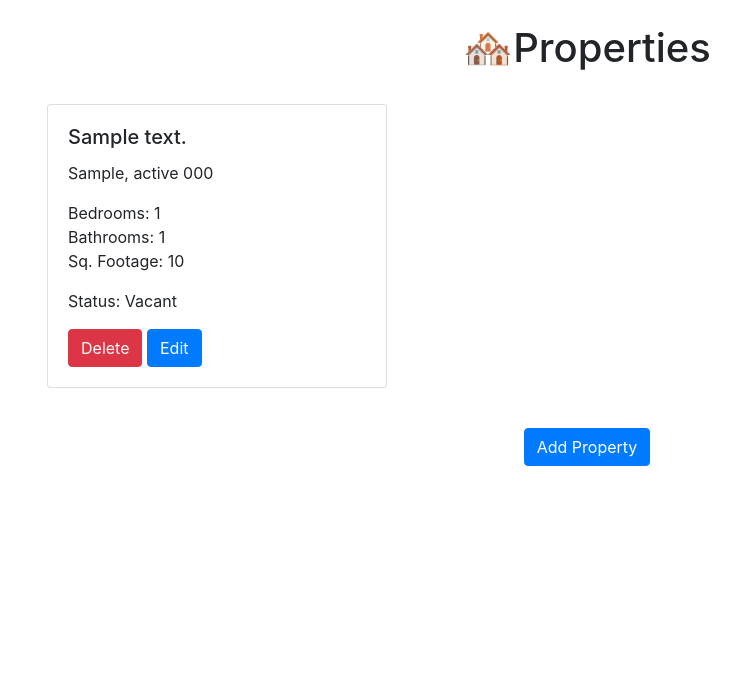
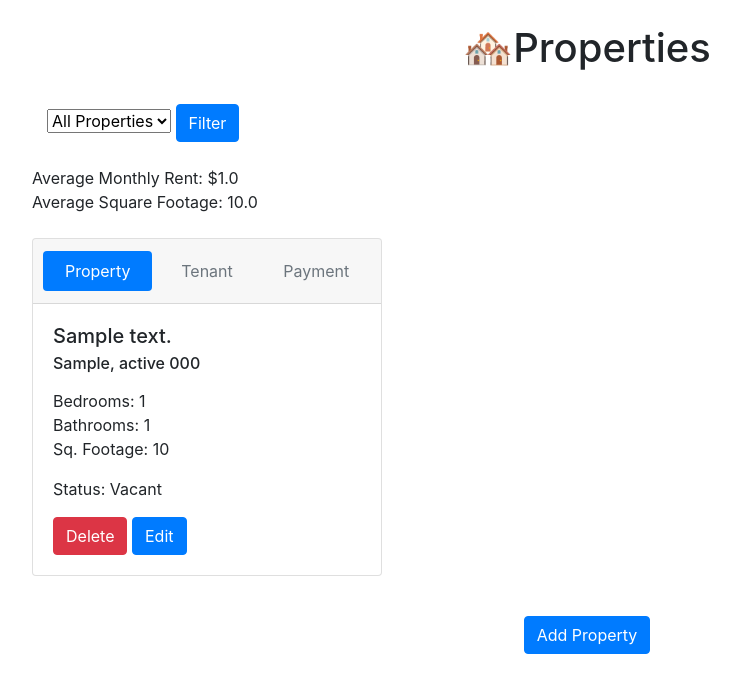
Before and after one commit to harn1shmodi/rentrack, a Flask app: page / in a window 1280 px wide. Shown: the part 56-749 px from the top of the page, without its empty margins (53-793 px from the left). Run offline with Flask 3, Linux system fonts and the light colour scheme; a user stored in the database is signed in; tables that the repository leaves empty hold one stand-in row (values such as "Sample post"); some libraries are stand-ins or nearby versions.

Commit message:
final touches

```diff
--- a/website/__init__.py
+++ b/website/__init__.py
@@ -11,6 +11,9 @@ def create_app():
     app = Flask(__name__)
     app.config['SECRET_KEY'] = 'hjshjhdjakjshkjdhjs'
     app.config['SQLALCHEMY_DATABASE_URI'] = f'sqlite:///{DB_NAME}'
+    #isolation level in sql
+    app.config['SQLALCHEMY_ENGINE_OPTIONS'] = {'isolation_level': 'SERIALIZABLE'}
+
     db.init_app(app)
 
     from .views import views
--- a/website/auth.py
+++ b/website/auth.py
@@ -58,7 +58,7 @@ def sign_up():
             flash('Password must be at least 7 characters.', category='error')
         else:
             new_user = User(email=email, first_name=first_name, password=generate_password_hash(
-                password1, method='sha256'))
+                password1, method='scrypt'))
             db.session.add(new_user)
             db.session.commit()
             login_user(new_user, remember=True)
--- a/website/models.py
+++ b/website/models.py
@@ -1,9 +1,10 @@
 from . import db
 from flask_login import UserMixin
 from sqlalchemy.sql import func
+from sqlalchemy.schema import Index
 
 class User(db.Model, UserMixin):
-    id = db.Column(db.Integer, primary_key=True)
+    id = db.Column(db.Integer, primary_key=True, index=True)
     email = db.Column(db.String(150), unique=True)
     password = db.Column(db.String(150))
     first_name = db.Column(db.String(150))
@@ -19,7 +20,7 @@ class Property(db.Model):
     bathrooms = db.Column(db.Integer)
     square_footage = db.Column(db.Integer)
     status = db.Column(db.String(255))
-    owner_id = db.Column(db.Integer, db.ForeignKey('user.id'))
+    owner_id = db.Column(db.Integer, db.ForeignKey('user.id'), index=True)
 
     def __repr__(self):
         return '<Property %r>' % self.property_id
--- a/website/static/index.js
+++ b/website/static/index.js
@@ -6,3 +6,8 @@ function deleteProperty(propId) {
     window.location.href = "/";
   });
 }
+
+$('#proplist a').on('click', function (e) {
+  e.preventDefault()
+  $(this).tab('show')
+})
--- a/website/templates/base.html
+++ b/website/templates/base.html
@@ -3,6 +3,8 @@
   <head>
     <meta charset="utf-8" />
     <meta name="viewport" content="width=device-width, initial-scale=1" />
+    <link rel="shortcut icon" href="{{ url_for('static', filename='favicon.ico') }}">
+
     <link
       rel="stylesheet"
       href="https://stackpath.bootstrapcdn.com/bootstrap/4.4.1/css/bootstrap.min.css"
@@ -89,4 +91,10 @@ function deleteProperty(propId) {
 </script>
 {% endblock %}
   </body>
+  <script>
+    $('#proplist a').on('click', function (e) {
+e.preventDefault()
+$(this).tab('show')
+})
+  </script>
 </html>
--- a/website/templates/home.html
+++ b/website/templates/home.html
@@ -1,28 +1,123 @@
 {% extends "base.html" %} {% block title %}Home{% endblock %} {% block content
 %}
+
 <br />
 <h1 align="center">🏘️Properties</h1>
 <br />
 <div class="container">
+  <form method="GET">
+    <select name="status_filter" class="form-select">
+      <option value="" selected>All Properties</option>
+      {% for s in status %}
+        <option value="{{ s[0] }}">{{ s[0] }}</option>
+      {% endfor %}
+    </select>
+    <button type="submit" class="btn btn-primary">Filter</button>
+  </form>
+  </div>
+</div>
+<br />
+<div class="container">
+  {% for i in avg_rent %}
+  Average Monthly Rent: ${{ i[0] }}
+  {% endfor %}
+  <br />
+  {% for j in avg_sqft %}
+  Average Square Footage: {{ j[0] }}
+  {% endfor %}
+
+</div>
+<br />
+<div class="container">
   <div class="row">
-    {% for property in user.properties %}
-      <div class="col-md-4 mb-3"> <!--Adjust column size if needed-->
+    {% for property in properties %}
+      <div class="col-md-4 mb-3">
         <div class="card">
+          <div class="card-header">
+            <ul class="nav nav-pills card-header-pills nav-justified" id="proplist" role="tablist">
+              <li class="nav-item">
+                <a class="nav-link active" href="#property-{{property[0]}}" role="tab" aria-controls="property" aria-selected="true">Property</a>
+              </li>
+              {% if property[8] == "Occupied" %}
+                <li class="nav-item">
+                  <a class="nav-link" href="#tenant-info-{{property[0]}}" role="tab" aria-controls="tenant-info" aria-selected="false">Tenant</a>
+                </li>
+                <li class="nav-item">
+                  <a class="nav-link" href="#payment-status-{{property[0]}}" role="tab" aria-controls="payment-status" aria-selected="false">Payment</a>
+                </li>
+              {% else %}
+                <li class="nav-item">
+                  <a class="nav-link disabled" href="#">Tenant</a>
+                </li>
+                <li class="nav-item">
+                  <a class="nav-link disabled" href="#">Payment</a>
+                </li>
+              {% endif %}
+            </ul>
+          </div>
+
           <div class="card-body">
-            <h5 class="card-title">{{ property.address }}</h5>
-            <p class="card-text">
-              {{ property.city }}, {{ property.state }} {{ property.zip_code }}
-            </p>
-            <p class="card-text">
-              Bedrooms: {{ property.bedrooms }} <br/>
-              Bathrooms: {{ property.bathrooms }} <br/>
-              Sq. Footage: {{ property.square_footage }}
-            </p>
-            <p class="card-text">Status: {{ property.status }}</p>
-            <button type="button" class="btn btn-danger" onClick="deleteProperty({{ property.property_id }})">
-              Delete
-            </button>
-            <a href="{{ url_for('views.edit_property', property_id = property.property_id) }}" class="btn btn-primary">Edit</a>
+            <h5 class="card-title">{{ property[1] }}</h5>
+            <h6 class="card-subtitle mb-2">
+              {{ property[2] }}, {{ property[3] }} {{ property[4] }}
+            </h6>
+
+            <div class="tab-content mt-3">
+
+              <div class="tab-pane active" id="property-{{property[0]}}" role="tabpanel">
+                <p class="card-text">
+                  Bedrooms: {{ property[5] }} <br/>
+                  Bathrooms: {{ property[6] }} <br/>
+                  Sq. Footage: {{ property[7] }}
+                </p>
+                <p class="card-text">Status: {{ property[8] }}</p>
+                <button type="button" class="btn btn-danger" onClick="deleteProperty({{ property[0] }})">
+                  Delete
+                </button>
+                <a href="{{ url_for('views.edit_property', property_id = property[0]) }}" class="btn btn-primary">Edit</a>
+
+                </div>
+
+              <div class="tab-pane" id="tenant-info-{{property[0]}}" role="tabpanel"  aria-labelledby="tenant-info">
+                <!--<h5 id="tenant-info">Tenant Info</h5>-->
+                <p class="card-text">
+                  Name: {{ property[11] }} <br/>
+                  Email: {{ property[13] }} <br/>
+                  Phone: {{ property[14] }} <br/>
+                  Lease Start: {{ property[15] }} <br/>
+                  Lease End: {{ property[16] }} <br/>
+                  Monthly rent: ${{ property[17] }} <br/>
+                  Security Deposit: ${{ property[18] }} <br/>
+                </p>
+                <!-- <a href="{{ url_for('views.add_tenant', property_id=property[0]) }}" class="btn btn-primary">Add Tenant</a> -->
+                <a href="{{ url_for('views.edit_property', property_id = property[0]) }}" class="btn btn-primary">Edit</a>
+
+                </div>
+
+              <div class="tab-pane" id="payment-status-{{property[0]}}" role="tabpanel"  aria-labelledby="payement-status">
+                <!--<h5 id="payment-status">Payment Status</h5>-->
+                {% for p in payments %}
+                  {% if p[0] == property[0] %}
+                    <p class="card-text">
+                      Amount: ${{ p[1] }} <br/>
+                      Date: {{ p[2] }} <br/>
+                      Type: {{ p[3] }} <br/>
+                    </p>
+                  {% endif %}
+                {% endfor %}
+
+
+                <!-- <p class="card-text">
+                  Amount: ${{ property[24] }} <br/>
+                  Date: {{ property[23] }} <br/>
+                  Type: {{ property[25] }} <br/>
+                </p> -->
+                <a href="{{ url_for('views.add_payment', property_id=property[0], tenant_id = property[10] or 0) }}" class="btn btn-primary">Add Payment</a>
+
+              </div>
+
+            </div>
+
           </div>
         </div>
       </div>
@@ -35,4 +130,5 @@
   <!--<button type="submit" class="btn btn-primary">Add Property</button>-->
   <a href="{{ url_for('views.add_property') }}" class="btn btn-primary">Add Property</a>
 </div>
+<br>
 {% endblock %}
--- a/website/views.py
+++ b/website/views.py
@@ -1,13 +1,14 @@
 from flask import Blueprint, render_template, request, flash, jsonify, redirect, url_for
 from flask_login import login_required, current_user
-from .models import Property
+from .models import Property, Tenant, Payment
 from . import db
 import json
-
+from sqlalchemy import *
 views = Blueprint('views', __name__)
 from flask_wtf import FlaskForm
 from wtforms import StringField, SubmitField, IntegerField, SelectField
 from wtforms.validators import DataRequired, Length
+import datetime
 
 class PropertyForm(FlaskForm):
     address = StringField('Address', validators=[DataRequired()])
@@ -31,11 +32,133 @@ class AddPropertyForm(FlaskForm):
     status = StringField('Status')
     submit = SubmitField('Add Property')
 
+class AddTenantForm(FlaskForm):
+    first_name = StringField('First Name', validators=[DataRequired()])
+    last_name = StringField('Last Name', validators=[DataRequired()])
+    email = StringField('Email', validators=[DataRequired()])
+    phone_number = StringField('Phone Number', validators=[DataRequired()])
+    lease_start_date = StringField('Lease Start Date', validators=[DataRequired()])
+    lease_end_date = StringField('Lease End Date', validators=[DataRequired()])
+    monthly_rent = IntegerField('Monthly Rent', validators=[DataRequired()])
+    security_deposit = IntegerField('Security Deposit', validators=[DataRequired()])
+    submit = SubmitField('Add Tenant')
+
+class AddPaymentForm(FlaskForm):
+    date = StringField('Date', validators=[DataRequired()])
+    amount = IntegerField('Amount', validators=[DataRequired()])
+    payment_type = StringField('Payment Type', validators=[DataRequired()])
+    submit = SubmitField('Add Payment')
 
 @views.route('/', methods=['GET', 'POST'])
 @login_required
 def home():
-    return render_template("home.html", user=current_user)
+    status_filter = request.args.get('status_filter')  # Get filter value
+    #db.session.execute(text('INSERT INTO tenant (first_name, last_name, email, phone_number, lease_start_date, lease_end_date, monthly_rent, security_deposit, property_id) VALUES ("John", "Doe", "jahn@doe.com", "1234567890", "2021-01-01", "2021-12-31", 1000, 1000, 1)'))
+    #properties_query = select(Property).where(Property.owner_id == current_user.id)
+    properties_query = text("""
+            SELECT *
+            FROM property
+            LEFT OUTER JOIN tenant
+            ON property.property_id=tenant.property_id
+            WHERE owner_id = :owner_id
+        """)
+    avg_rent_query = text("""
+            SELECT ROUND(AVG(monthly_rent), 2)
+            FROM tenant
+            WHERE property_id IN (SELECT
+            property_id
+            FROM property
+            WHERE owner_id = :owner_id)
+        """)
+    avg_sqft_query = text("""
+            SELECT ROUND(AVG(square_footage), 2)
+            FROM property
+            WHERE owner_id = :owner_id
+        """)
+    payment_query = text("""
+            SELECT property_id, amount, date, payment_type
+            FROM payment
+            WHERE property_id IN (SELECT
+            property_id
+            FROM property
+            WHERE owner_id = :owner_id)
+        """)
+    if status_filter == 'Vacant':
+        #properties_query = select(Property).where(and_(Property.status == 'Vacant', Property.owner_id == current_user.id))
+        properties_query = text("""
+            SELECT *
+            FROM property
+            LEFT OUTER JOIN tenant
+            ON property.property_id=tenant.property_id
+            WHERE owner_id = :owner_id
+            AND status = "Vacant"
+        """)
+        avg_rent_query = text("""
+            SELECT ROUND(AVG(monthly_rent), 2)
+            FROM tenant
+            WHERE property_id IN (SELECT
+            property_id
+            FROM property
+            WHERE owner_id = :owner_id
+            AND status = "Vacant")
+        """)
+        avg_sqft_query = text("""
+                SELECT ROUND(AVG(square_footage), 2)
+                FROM property
+                WHERE owner_id = :owner_id
+                AND status = "Vacant"
+            """)
+        payment_query = text("""
+            SELECT property_id, amount, date, payment_type
+            FROM payment
+            WHERE property_id IN (SELECT
+            property_id
+            FROM property
+            WHERE owner_id = :owner_id)
+        """)
+
+    elif status_filter == 'Occupied':
+        #properties_query = select(Property).where(and_(Property.status == 'Occupied', Property.owner_id == current_user.id))
+        properties_query = text("""
+            SELECT *
+            FROM property
+            LEFT OUTER JOIN tenant
+            ON property.property_id=tenant.property_id
+            WHERE owner_id = :owner_id
+            AND status = "Occupied"
+        """)
+        avg_rent_query = text("""
+            SELECT ROUND(AVG(monthly_rent), 2)
+            FROM tenant
+            WHERE property_id IN (SELECT
+            property_id
+            FROM property
+            WHERE owner_id = :owner_id
+            AND status = "Occupied")
+        """)
+        avg_sqft_query = text("""
+                SELECT ROUND(AVG(square_footage), 2)
+                FROM property
+                WHERE owner_id = :owner_id
+                AND status = "Occupied"
+            """)
+        payment_query = text("""
+            SELECT property_id, amount, date, payment_type
+            FROM payment
+            WHERE property_id IN (SELECT
+            property_id
+            FROM property
+            WHERE owner_id = :owner_id)
+        """)
+
+
+    payments = db.session.execute(payment_query, {'owner_id': current_user.id})
+    result = db.session.execute(properties_query, {'owner_id': current_user.id})
+    avg_rent = db.session.execute(avg_rent_query, {'owner_id': current_user.id})
+    avg_sqft = db.session.execute(avg_sqft_query, {'owner_id': current_user.id})
+    status = db.session.execute(text('SELECT DISTINCT status FROM property WHERE owner_id = :owner_id'), {'owner_id': current_user.id})
+
+    return render_template('home.html', properties=result, status=status, avg_rent=avg_rent, avg_sqft=avg_sqft, payments=list(payments)) #current_user.properties
 
 @views.route('/property/add', methods=['GET', 'POST'])
 @login_required
@@ -56,8 +179,51 @@ def add_property():
         db.session.add(new_property)
         db.session.commit()
         flash('Property added successfully!', 'success')
+        if new_property.status == 'Vacant':
+            return redirect(url_for('views.home'))
+        else:
+            return redirect(url_for('views.add_tenant', property_id=new_property.property_id))
+    return render_template('add.html', form=form)
+
+@views.route('/<int:property_id>/add_tenant', methods=['GET', 'POST'])
+@login_required
+def add_tenant(property_id):
+    form = AddTenantForm()
+    if form.validate_on_submit():
+        new_tenant = Tenant(
+            first_name=form.first_name.data,
+            last_name=form.last_name.data,
+            email=form.email.data,
+            phone_number=form.phone_number.data,
+            lease_start_date=datetime.datetime.strptime(form.lease_start_date.data, '%m/%d/%Y').date(),
+            lease_end_date=datetime.datetime.strptime(form.lease_end_date.data, '%m/%d/%Y').date(),
+            monthly_rent=form.monthly_rent.data,
+            security_deposit=form.security_deposit.data,
+            property_id=property_id
+        )
+        db.session.add(new_tenant)
+        db.session.commit()
+        flash('Tenant added successfully!', 'success')
         return redirect(url_for('views.home'))
-    return render_template('add.html', form=form)
+    return render_template('add_tenant.html', form=form)
+
+@views.route('/<int:property_id>/<int:tenant_id>/add_payment', methods=['GET', 'POST'])
+@login_required
+def add_payment(property_id, tenant_id):
+    form = AddPaymentForm()
+    if form.validate_on_submit():
+        new_payment = Payment(
+            date=datetime.datetime.strptime(form.date.data, '%m/%d/%Y').date(),
+            amount=form.amount.data,
+            payment_type=form.payment_type.data,
+            property_id=property_id,
+            tenant_id=tenant_id
+        )
+        db.session.add(new_payment)
+        db.session.commit()
+        flash('Payment added successfully!', 'success')
+        return redirect(url_for('views.home'))
+    return render_template('add_payment.html', form=form)
 
 @views.route('/delete-property', methods=['POST'])
 def delete_property():
@@ -87,7 +253,17 @@ def edit_property(property_id):
         property_to_edit.square_footage = form.square_footage.data
         property_to_edit.status = form.status.data
 
-        db.session.commit()
-        flash('Property updated successfully!', 'success')
-        return redirect(url_for('views.home'))
+        if property_to_edit.status == 'Vacant':
+            tenant_query = text('DELETE FROM tenant WHERE property_id = :property_id')
+            db.session.execute(tenant_query, {'property_id': property_id})
+            payments = Payment.query.filter_by(property_id=property_id).all()
+            payments_query = text('DELETE FROM payment WHERE property_id = :property_id')
+            db.session.execute(payments_query, {'property_id': property_id})
+            db.session.commit()
+            flash('Property updated successfully!', 'success')
+            return redirect(url_for('views.home'))
+        else:
+            db.session.commit()
+            return redirect(url_for('views.add_tenant', property_id=property_id))
+
     return render_template('edit.html', form=form, property=property_to_edit)
```
Also changed, not shown: p-plan.txt (+7 -2 lines), website/templates/add.html (+8 -2 lines), website/templates/add_payment.html (added, +24 -0 lines), website/templates/add_tenant.html (added, +43 -0 lines), website/templates/edit.html (+7 -2 lines), website/static/favicon.ico (added), 1 other file.
